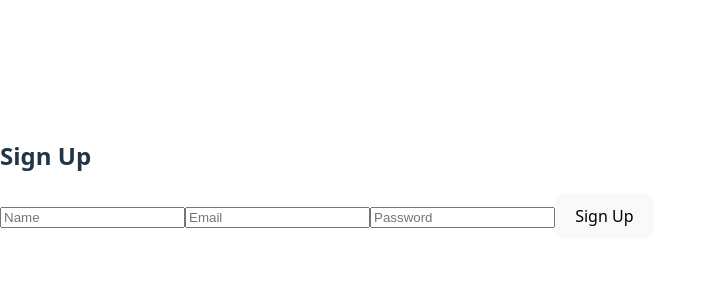
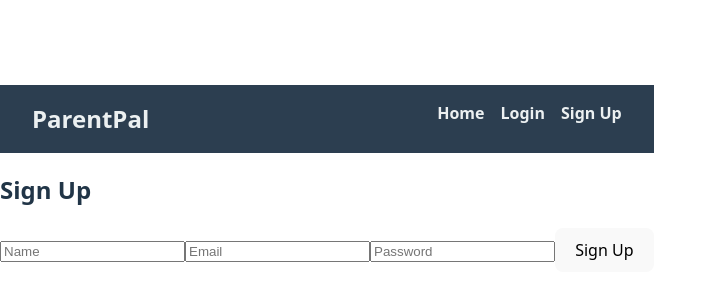
Before and after one commit to jrodlm/parentpal-front-end, a React (Vite) app: page /signup in a window 1280 px wide. Shown: the part 222-522 px from the top of the page, without its empty margins (0-717 px from the left). Built offline with nearby package versions, Linux system fonts and the light colour scheme.

Commit message:
sign up tested and working

```diff
--- a/src/components/App.jsx
+++ b/src/components/App.jsx
@@ -1,16 +1,20 @@
-import { BrowserRouter, Routes, Route } from 'react-router-dom';
+import { Routes, Route } from 'react-router-dom';
 import Home from '../pages/Home';
 import Login from '../pages/Login';
 import Signup from '../pages/Signup';
+import NavBar from './NavBar';
 
 function App() {
   return (
+  <>
+     <NavBar />
       <Routes>
         <Route path="/" element={<Home />} />
         <Route path="/login" element={<Login />} />
         <Route path="/signup" element={<Signup />} />
         <Route path="/test" element={<div>Test route working!</div>} />
      </Routes>
+  </>
   );
 }
 
--- /dev/null
+++ b/src/components/NavBar.jsx
@@ -0,0 +1,39 @@
+import { Link } from 'react-router-dom';
+
+function NavBar() {
+  return (
+    <nav style={styles.nav}>
+      <h2 style={styles.logo}>ParentPal</h2>
+      <div style={styles.links}>
+        <Link to="/" style={styles.link}>Home</Link>
+        <Link to="/login" style={styles.link}>Login</Link>
+        <Link to="/signup" style={styles.link}>Sign Up</Link>
+      </div>
+    </nav>
+  );
+}
+
+const styles = {
+  nav: {
+    display: 'flex',
+    justifyContent: 'space-between',
+    alignItems: '',
+    padding: '1rem 2rem',
+    backgroundColor: '#2C3E50',
+    color: '#ECF0F1',
+  },
+  logo: {
+    margin: 0,
+  },
+  links: {
+    display: 'flex',
+    gap: '1rem',
+  },
+  link: {
+    color: '#ECF0F1',
+    textDecoration: 'none',
+    fontWeight: 'bold',
+  },
+};
+
+export default NavBar;
--- a/src/pages/Signup.jsx
+++ b/src/pages/Signup.jsx
@@ -14,16 +14,16 @@ export default function Signup() {
     const handleSubmit = async (e) => {
         e.preventDefault();
         try {
-            const res = await fetch('http://localhost:3000/api/auth/signuo', {
+            const res = await fetch('http://localhost:3000/api/auth/signup', {
                method: 'POST',
-               headers: { 'Content-TYpe': 'application/json'},
+               headers: { 'Content-Type': 'application/json'},
                body: JSON.stringify(formData)
             });
 
             const data = await res.json();
             console.log(data);
         } catch (err) {
-            console.error('Singnup error', err);
+            console.error('Signup error', err);
         }
     };
 
```
